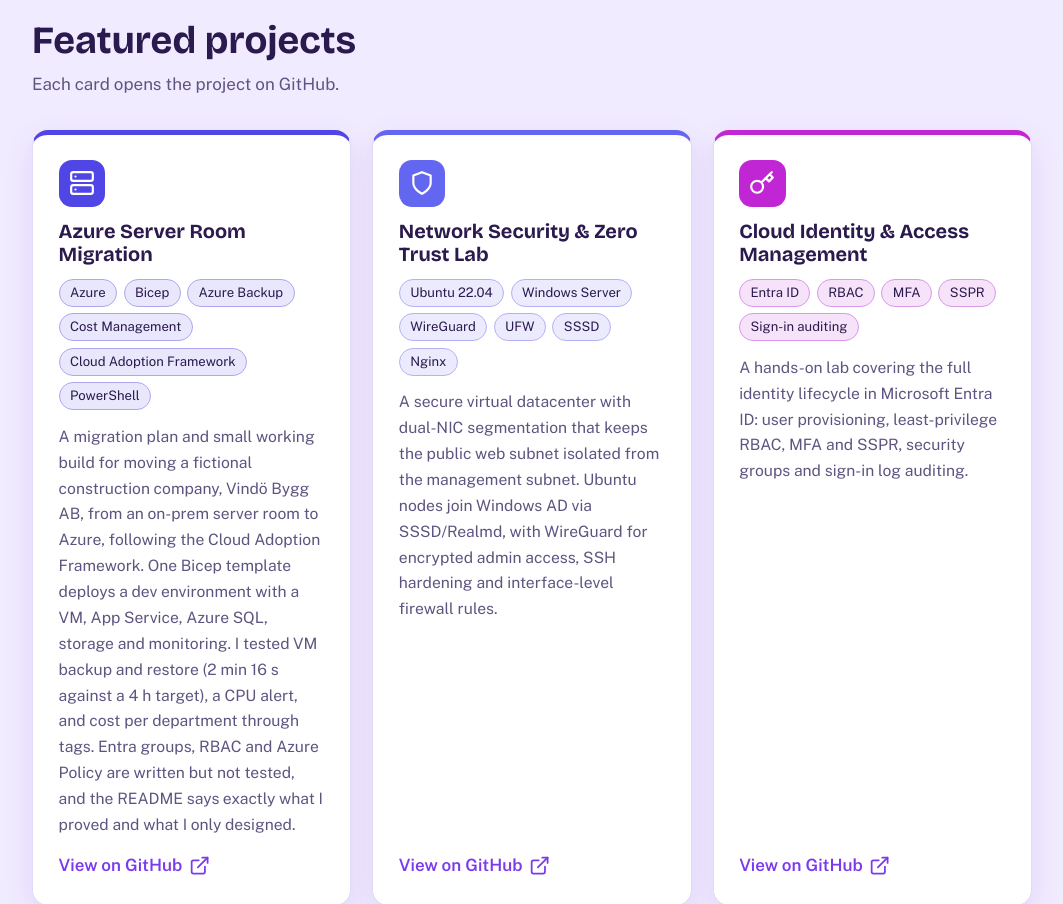
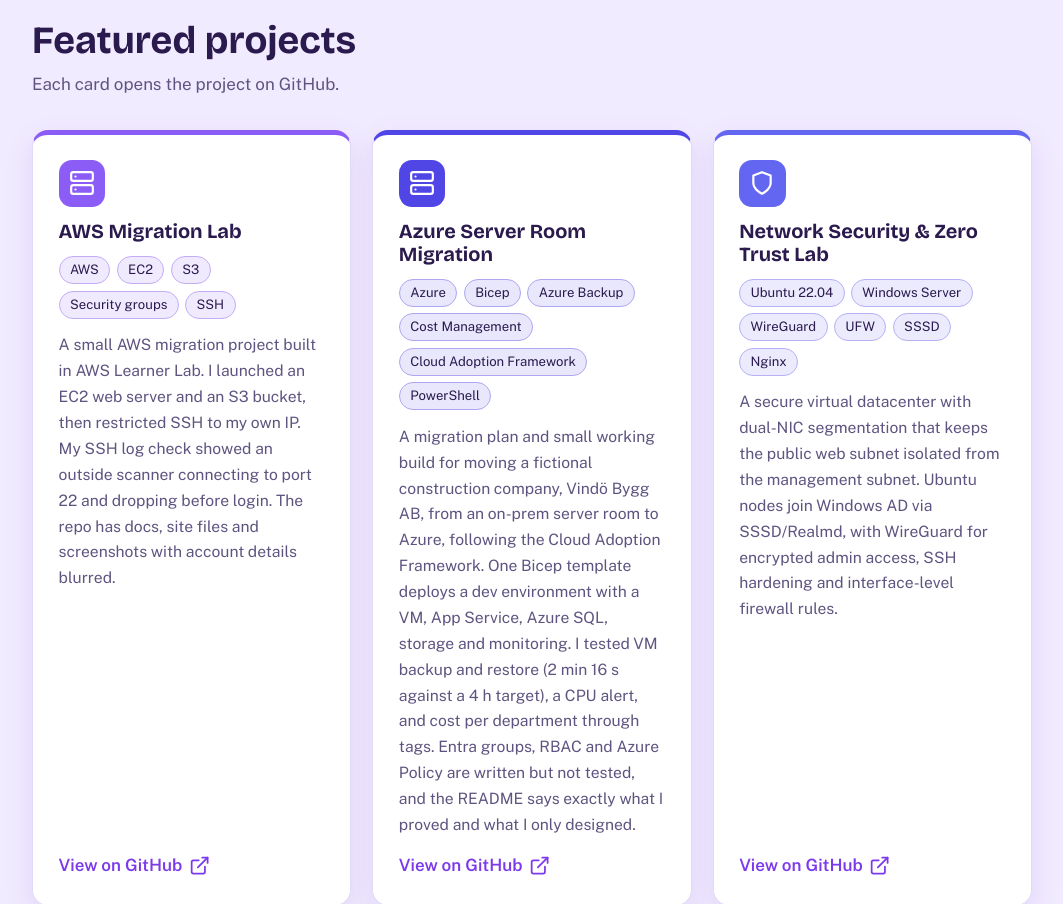
Before and after one commit to secexpert123/Welcome-to-Amrita-s_Portfolio, a plain HTML site: page index.html in a window 1280 px wide. Shown: the part 1400-2304 px from the top of the page, without its empty margins (108-1171 px from the left). Drawn offline with nearby package versions, Linux system fonts and the light colour scheme.

Commit message:
Add project cards for featured projects section

```diff
--- a/index.html
+++ b/index.html
@@ -172,6 +172,7 @@ footer{padding:1.5rem 0;color:var(--muted);font-size:.9rem}
     <h2 class="sec">Featured projects</h2>
     <p class="sub2">Each card opens the project on GitHub.</p>
     <div class="grid">
+            <a class="card" style="--c:#8B5CF6" href="https://github.com/secexpert123/VVS-AWS-migration"><span class="badge"><svg class="ic"><use href="#i-server"/></svg></span><h3>AWS Migration Lab</h3><div class="tags"><i>AWS</i><i>EC2</i><i>S3</i><i>Security groups</i><i>SSH</i></div><p>A small AWS migration project built in AWS Learner Lab. I launched an EC2 web server and an S3 bucket, then restricted SSH to my own IP. My SSH log check showed an outside scanner connecting to port 22 and dropping before login. The repo has docs, site files and screenshots with account details blurred.</p><span class="more">View on GitHub <svg class="ic"><use href="#i-ext"/></svg></span></a>
       <a class="card" style="--c:#4F46E5" href="https://github.com/secexpert123/azure-server-room-migration"><span class="badge"><svg class="ic"><use href="#i-server"/></svg></span><h3>Azure Server Room Migration</h3><div class="tags"><i>Azure</i><i>Bicep</i><i>Azure Backup</i><i>Cost Management</i><i>Cloud Adoption Framework</i><i>PowerShell</i></div><p>A migration plan and small working build for moving a fictional construction company, Vindö Bygg AB, from an on-prem server room to Azure, following the Cloud Adoption Framework. One Bicep template deploys a dev environment with a VM, App Service, Azure SQL, storage and monitoring. I tested VM backup and restore (2 min 16 s against a 4 h target), a CPU alert, and cost per department through tags. Entra groups, RBAC and Azure Policy are written but not tested, and the README says exactly what I proved and what I only designed.</p><span class="more">View on GitHub <svg class="ic"><use href="#i-ext"/></svg></span></a>
       <a class="card" style="--c:#6366F1" href="https://github.com/secexpert123/Network-Security-Zero-Trust-Lab"><span class="badge"><svg class="ic"><use href="#i-shield"/></svg></span><h3>Network Security &amp; Zero Trust Lab</h3><div class="tags"><i>Ubuntu 22.04</i><i>Windows Server</i><i>WireGuard</i><i>UFW</i><i>SSSD</i><i>Nginx</i></div><p>A secure virtual datacenter with dual-NIC segmentation that keeps the public web subnet isolated from the management subnet. Ubuntu nodes join Windows AD via SSSD/Realmd, with WireGuard for encrypted admin access, SSH hardening and interface-level firewall rules.</p><span class="more">View on GitHub <svg class="ic"><use href="#i-ext"/></svg></span></a>
       <a class="card" style="--c:#C026D3" href="https://github.com/secexpert123/Cloud-Identity-Access-Management"><span class="badge"><svg class="ic"><use href="#i-key"/></svg></span><h3>Cloud Identity &amp; Access Management</h3><div class="tags"><i>Entra ID</i><i>RBAC</i><i>MFA</i><i>SSPR</i><i>Sign-in auditing</i></div><p>A hands-on lab covering the full identity lifecycle in Microsoft Entra ID: user provisioning, least-privilege RBAC, MFA and SSPR, security groups and sign-in log auditing.</p><span class="more">View on GitHub <svg class="ic"><use href="#i-ext"/></svg></span></a>
```
